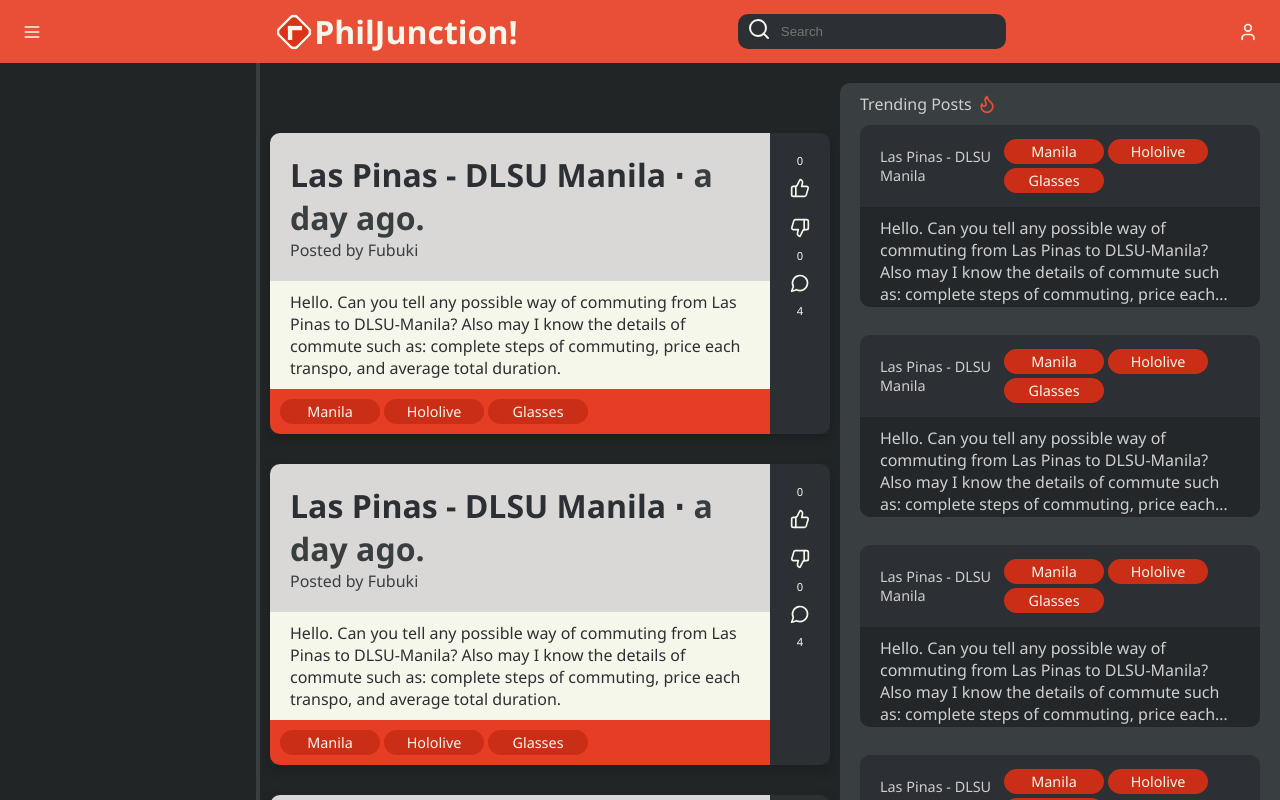
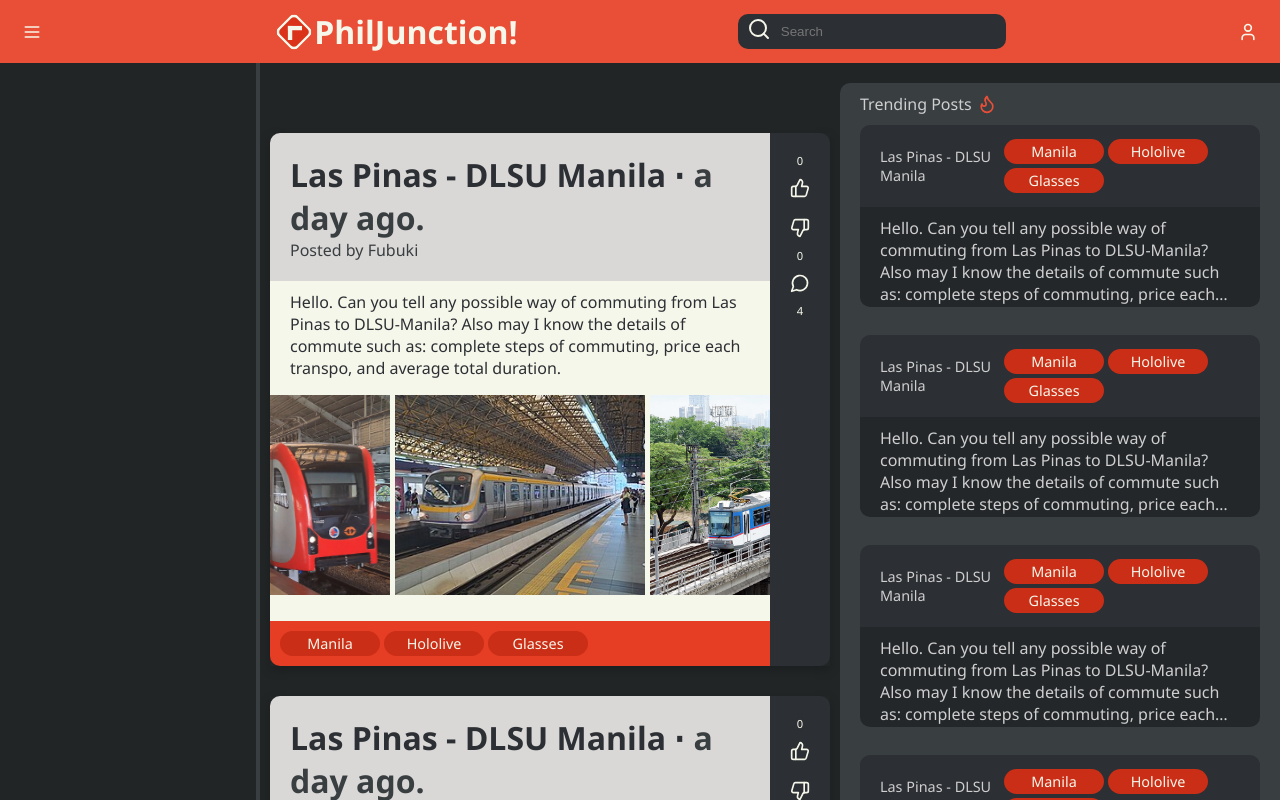
Before and after one commit to tonishii/PhilJunction, a React (Vite) app: page / in a window 1280 px wide. Shown: the top 800 px of the page. Built offline with nearby package versions, Linux system fonts and the light colour scheme.

Commit message:
Added image carousel on homepage

```diff
--- a/src/components/post.tsx
+++ b/src/components/post.tsx
@@ -1,5 +1,6 @@
 import '@/styles/post-styles.css'
 
+import ImageCarousel from './imagecarousel';
 import type { Post } from '@/mockdata/post-data';
 import { ThumbsUp, ThumbsDown, MessageCircle } from "lucide-react";
 import { useState } from "react";
@@ -66,6 +67,10 @@ export default function Post({
             </div>
             <div className="post-main">
               <p>{post.body}</p>
+              <div className="matchWidth">
+                <ImageCarousel images={post.images} />
+              </div>
+
             </div>
             <div className="post-footer">
               {post.tags.map((tag, i) => (
--- a/src/styles/post-styles.css
+++ b/src/styles/post-styles.css
@@ -240,3 +240,8 @@
   border-right: 4px solid #393E41;
   width: 20%
 }
+
+.matchWidth {
+  width: 100%;
+  object-fit: content;
+}
```
